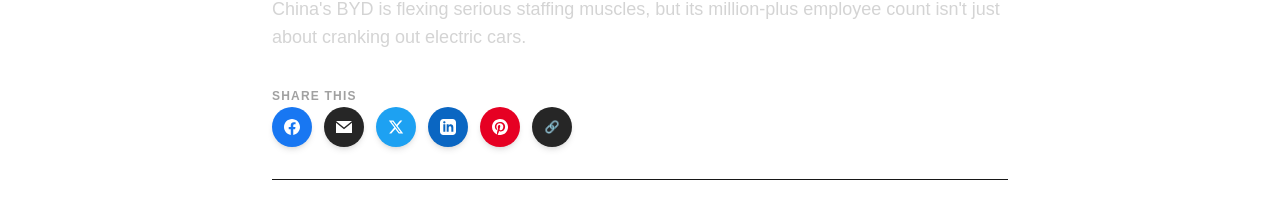
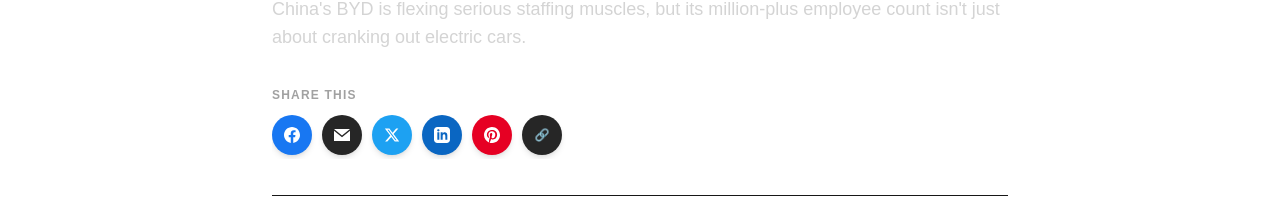
Before and after one commit to remstr/vortexwire, a Next.js app: page /Automotive/byd-s-million-plus-workforce--bigger-than-big-auto in a window 1280 px wide. Shown: the part 346-556 px from the top of the page. Built offline with nearby package versions, Linux system fonts and the light colour scheme; grey boxes are pictures that could not be loaded.

Commit message:
Fix flex-shrink and overflow for all circular share buttons

```diff
--- a/src/components/ShareButtons.jsx
+++ b/src/components/ShareButtons.jsx
@@ -20,12 +20,12 @@ export default function ShareButtons({ title, slug, category }) {
   const pinterestShareUrl = `https://pinterest.com/pin/create/button/?url=${encodeURIComponent(shareUrl)}&description=${encodeURIComponent(title)}`;
 
   return (
-    <div className="space-y-3 py-2">
-      <span className="text-xs font-black uppercase tracking-widest text-neutral-400">
+    <div className="space-y-3 py-3 w-full">
+      <span className="text-xs font-black uppercase tracking-widest text-neutral-400 block">
         Share This
       </span>
 
-      <div className="flex items-center gap-3 flex-wrap">
+      <div className="flex items-center gap-2.5 flex-nowrap overflow-x-auto pb-1">
         {/* Facebook */}
         <a
           href={fbShareUrl}
```
